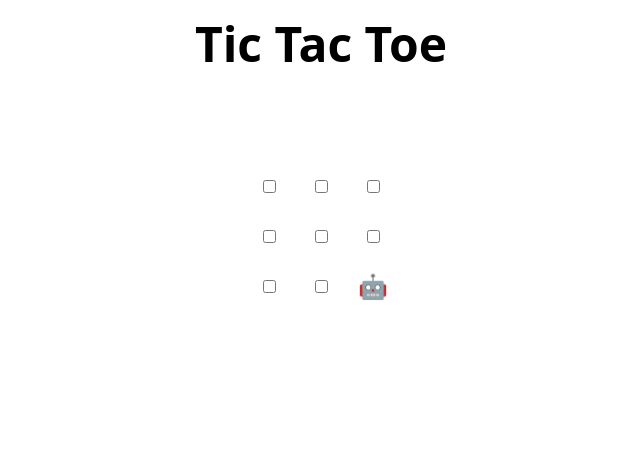
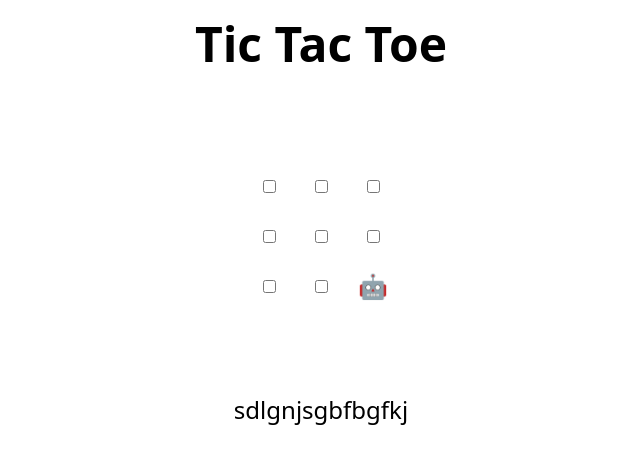
Before and after one commit to nurhanteymurkhanli/skills-review-pull-requests, a plain HTML site: page index.html in a window 1280 px wide. Shown: the whole page, without its empty margins (319-959 px from the left). Drawn offline with Linux system fonts and the light colour scheme.

Commit message:
Update index.html

```diff
--- a/index.html
+++ b/index.html
@@ -48,6 +48,7 @@
 </table>
 
 <h2 hidden>Game over, refresh to play again 🧑‍💻 🤖!</h2>
+sdlgnjsgbfbgfkj
 
 <script>
   // Initialization
```
